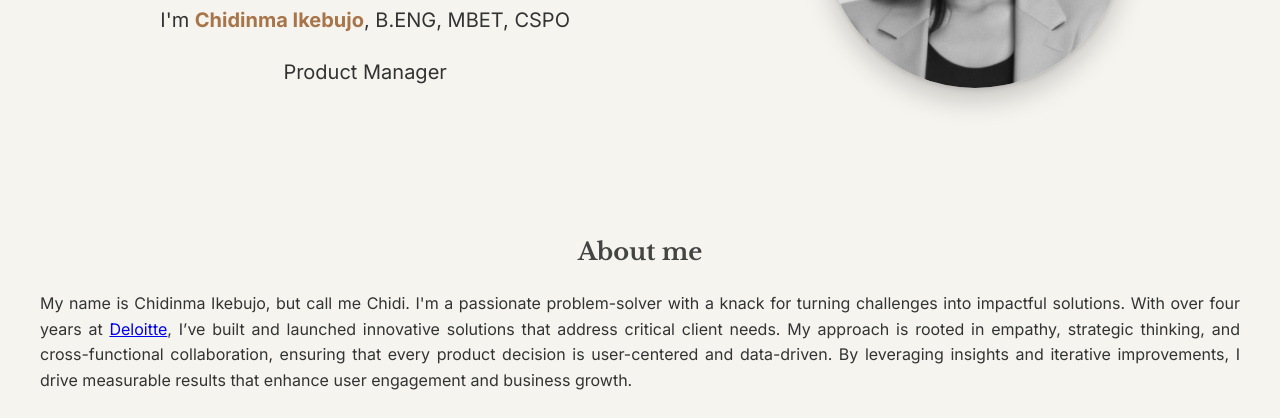
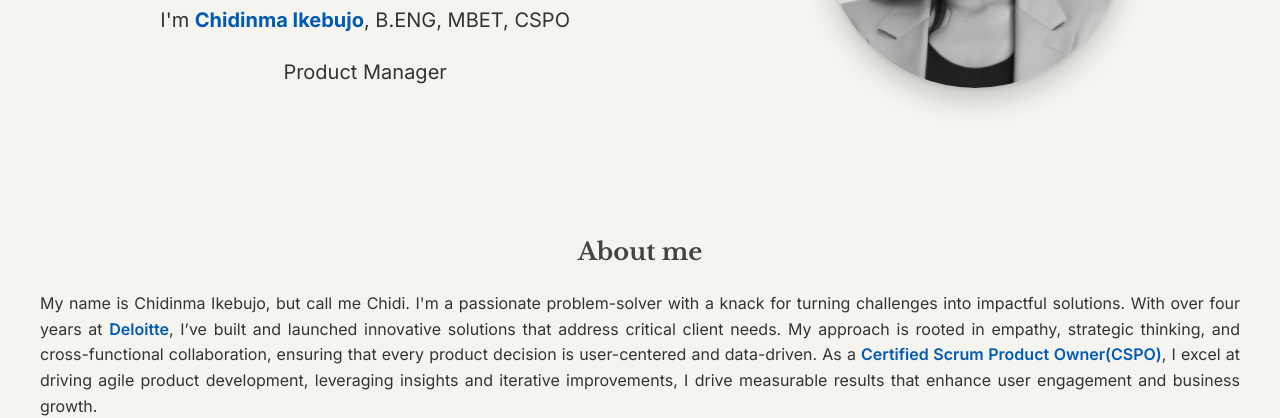
Before and after one commit to Chidi-nma/my-portfolio-website, a plain HTML site: page index.html in a window 1280 px wide. Shown: the part 377-795 px from the top of the page. Drawn offline with nearby package versions, Linux system fonts and the light colour scheme; a web font is replaced by a local one.

Commit message:
Update the anchor links in the about section

```diff
--- a/index.html
+++ b/index.html
@@ -106,9 +106,15 @@
         >, I’ve built and launched innovative solutions that address critical
         client needs. My approach is rooted in empathy, strategic thinking, and
         cross-functional collaboration, ensuring that every product decision is
-        user-centered and data-driven. By leveraging insights and iterative
-        improvements, I drive measurable results that enhance user engagement
-        and business growth.
+        user-centered and data-driven. As a
+        <a
+          href="https://bcert.me/bc/html/show-badge.html?b=hpkwythv"
+          target="_blank"
+          rel="noopener noreferrer"
+          >Certified Scrum Product Owner(CSPO)</a
+        >, I excel at driving agile product development, leveraging insights and
+        iterative improvements, I drive measurable results that enhance user
+        engagement and business growth.
         <br />
         <br />I hold a
         <a
--- a/src/style.css
+++ b/src/style.css
@@ -188,7 +188,8 @@ body {
 }
 
 .name {
-  color: #a87449;
+  /* color: #a87449; */
+  color: #005bb5;
   font-weight: bold;
 }
 .my-name {
@@ -229,6 +230,12 @@ p {
 .about-me {
   text-align: justify;
   text-justify: inter-word;
+}
+
+.about-me a {
+  text-decoration: none;
+  color: #005bb5;
+  font-weight: 600;
 }
 
 /* Testimonials Section */
```
